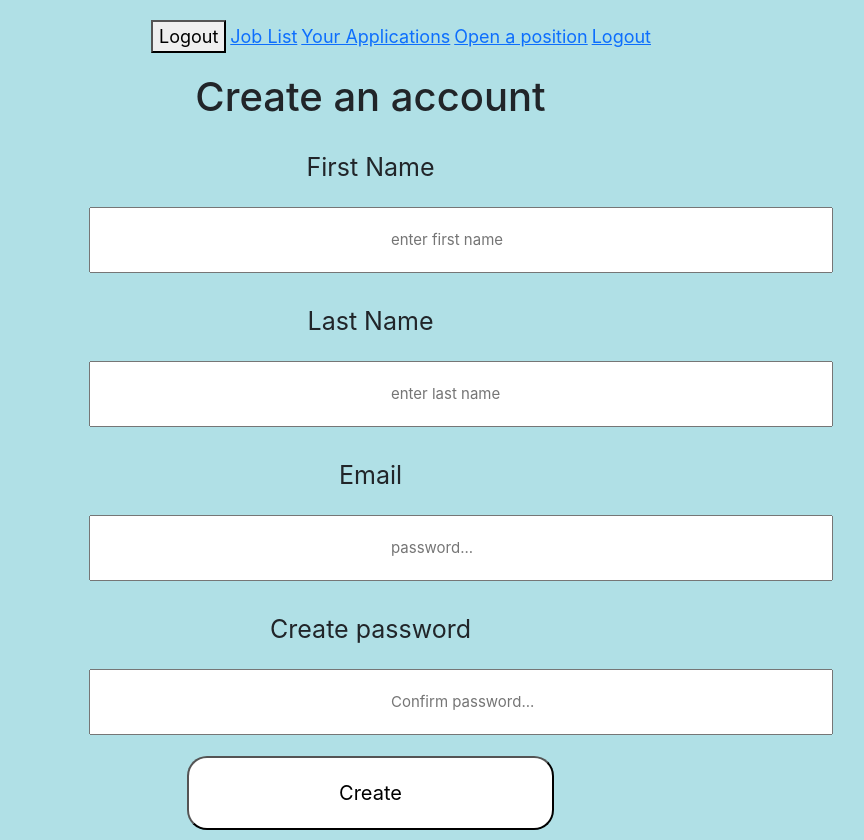
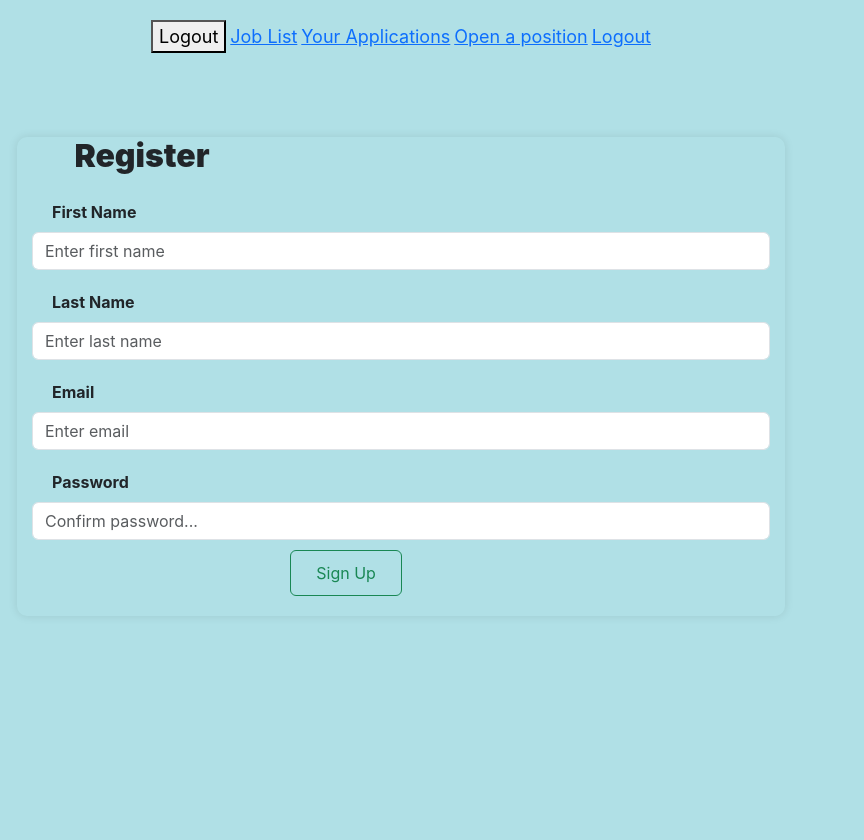
Before and after one commit to Kandedriva/final_project, a React (Create React App) app: page /register in a window 1280 px wide. Shown: the whole page, without its empty margins (239-1103 px from the left). After the commit the page ends 800 px from the top, so only its background shows below. Built offline with nearby package versions, Linux system fonts and the light colour scheme.

Commit message:
Change the CreateAccount component name to Register.js

```diff
--- a/src/components/App.js
+++ b/src/components/App.js
@@ -3,7 +3,7 @@ import { Route, Switch } from "react-router-dom";
 import Login from "./Login";
 import Welcome from "./Welcome";
 import CreateJob from "./CreateJob";
-import CreateAccount from "./CreateAccount";
+import Register from "./Register";
 import JobApplication from "./JobApplication";
 import NavBar from "./NavBar";
 import ApplicationList from "./ApplicationList";
@@ -42,7 +42,7 @@ function App(){
 <Login/>
 </Route>
 <Route exact path="/register">
-<CreateAccount/>
+<Register/>
 </Route>
 <Route exact path="/logout"> <Welcome /></Route>
 
--- a/src/components/CreateAccount.js
+++ /dev/null
@@ -1,97 +0,0 @@
-import React, { useState } from "react";
-import { useHistory } from "react-router-dom";
-
-
-
-
-
-        function CreateAccount() {
-            const [mouseOver, setmouseOver] = useState(false);
-            const [registration, setRegistration] = useState({
-                firstName: "",
-                lastName: "",
-                email: "",
-                password: ""
-            })
-            const history = useHistory()
-
-
-            function handleMouseOver(){
-                setmouseOver(true);
-
-            }
-
-            function handleMouseOut(){
-                setmouseOver(false);
-            }
-
-
-            function handleClick(event){
-                const name = event.target.name;
-                const value = event.target.value;
-                setRegistration({
-                    ...registration,
-                    [name]: value,
-                })
-            }
-
-            function handleUser(event){
-                event.preventDefault();
-                const newUser = {
-                    firstName: registration.firstName,
-                    lastName: registration.lastName,
-                    email: registration.email,
-                    password: registration.password
-                }
-
-                fetch("https://phase-2-banckend.onrender.com/users",{
-                    method: "POST",
-                    headers: {
-                        "content-type": "application/json"
-                    },
-                    body: JSON.stringify(newUser),
-                })
-                .then(response=>response.json())
-                .then(users=>{
-                    setRegistration({
-                        firstName: "",
-                        lastName: "",
-                        email: "",
-                        password: ""})
-                })
-                history.push("/login")
-
-
-
-                console.log("Submitted")
-
-            }
-
-            return (
-                <form className="accountForm" action="index.html" method="post" onSubmit={handleUser}>
-                <h1>Create an account</h1>
-                  <label htmlFor="fname">First Name</label>
-                  <input className="signUp" type="text" name="firstName" value={registration.firstName} placeholder="enter first name"  onChange={handleClick}/>
-                  <label htmlFor="lname">Last Name</label>
-                  <input className="signUp" type="text" name="lastName" value={registration.lastName} placeholder="enter last name"  onChange={handleClick}/>
-                  <label htmlFor="email">Email</label>
-                  <input className="signUp" type="text" name="email" value={registration.email} placeholder="password..."  onChange={handleClick}/>
-                  <label htmlFor="password">Create password </label><br />
-                  <input className="signUp" type="password" name="password" value={registration.password} placeholder="Confirm password..." onChange={handleClick} />
-                  <button
-                  type="submit"
-                  name="button"
-                  className="signUpButton"
-
-                  onMouseOut={handleMouseOut}
-                  style={mouseOver? {backgroundColor: "#00FFFF"}: { backgroundColor: "white"}}
-                  onMouseOver={handleMouseOver}
-                  >Create</button>
-                </form>
-
-            );
-          }
-
-
-
-export default CreateAccount;
--- /dev/null
+++ b/src/components/Register.js
@@ -0,0 +1,132 @@
+import React, { useState } from "react";
+import { useHistory } from "react-router-dom";
+import { Form, Button, FloatingLabel } from 'react-bootstrap';
+
+
+
+
+
+        function Register() {
+            const [mouseOver, setmouseOver] = useState(false);
+            const [registration, setRegistration] = useState({
+                firstName: "",
+                lastName: "",
+                email: "",
+                password: ""
+            })
+            const history = useHistory()
+
+
+            function handleMouseOver(){
+                setmouseOver(true);
+
+            }
+
+            function handleMouseOut(){
+                setmouseOver(false);
+            }
+
+
+            function handleClick(event){
+                const name = event.target.name;
+                const value = event.target.value;
+                setRegistration({
+                    ...registration,
+                    [name]: value,
+                })
+            }
+
+            function handleUser(event){
+                event.preventDefault();
+                const newUser = {
+                    firstName: registration.firstName,
+                    lastName: registration.lastName,
+                    email: registration.email,
+                    password: registration.password
+                }
+
+                fetch("https://phase-2-banckend.onrender.com/users",{
+                    method: "POST",
+                    headers: {
+                        "content-type": "application/json"
+                    },
+                    body: JSON.stringify(newUser),
+                })
+                .then(response=>response.json())
+                .then(users=>{
+                    setRegistration({
+                        firstName: "",
+                        lastName: "",
+                        email: "",
+                        password: ""})
+                })
+                history.push("/login")
+
+
+
+                console.log("Submitted")
+
+            }
+
+            return (
+                <div className="logIn">
+                <h2 className="logH2"><strong>Register</strong></h2>
+                <Form onSubmit={handleUser}>
+
+                <Form.Group controlId="formFirstName">
+                      <Form.Label>First Name</Form.Label>
+                      <Form.Control type="text" placeholder="Enter first name" name="firstName" value={registration.firstName}  onChange={handleClick}/>
+                    </Form.Group>
+
+                    <Form.Group controlId="formLastName">
+                      <Form.Label>Last Name</Form.Label>
+                      <Form.Control type="text" placeholder="Enter last name" name="lastName" value={registration.lastName}  onChange={handleClick}/>
+                    </Form.Group>
+
+                    <Form.Group controlId="formEmail">
+                      <Form.Label>Email</Form.Label>
+                      <Form.Control type="email" placeholder="Enter email" name="email" value={registration.email} onChange={handleClick}/>
+                    </Form.Group>
+
+                    <Form.Group controlId="formPassword">
+                      <Form.Label>Password</Form.Label>
+                      <Form.Control type="password" placeholder="Confirm password..." name="password" value={registration.password}  onChange={handleClick}/>
+                    </Form.Group>
+
+                    <Button
+                    name="button"
+                    type="submit"
+                    variant="outline-success"
+                    className="SignIn">
+                    Sign Up</Button>{' '}
+
+                    </Form>
+                </div>
+
+                // <form className="accountForm" action="index.html" method="post" onSubmit={handleUser}>
+                // <h1>Create an account</h1>
+                //   <label htmlFor="fname">First Name</label>
+                //   <input className="signUp" type="text" name="firstName" value={registration.firstName} placeholder="enter first name"  onChange={handleClick}/>
+                //   <label htmlFor="lname">Last Name</label>
+                //   <input className="signUp" type="text" name="lastName" value={registration.lastName} placeholder="enter last name"  onChange={handleClick}/>
+                //   <label htmlFor="email">Email</label>
+                //   <input className="signUp" type="text" name="email" value={registration.email} placeholder="password..."  onChange={handleClick}/>
+                //   <label htmlFor="password">Create password </label><br />
+                //   <input className="signUp" type="password" name="password" value={registration.password} placeholder="Confirm password..." onChange={handleClick} />
+                //   <button
+                //   type="submit"
+                //   name="button"
+                //   className="signUpButton"
+
+                //   onMouseOut={handleMouseOut}
+                //   style={mouseOver? {backgroundColor: "#00FFFF"}: { backgroundColor: "white"}}
+                //   onMouseOver={handleMouseOver}
+                //   >Create</button>
+                // </form>
+
+            );
+          }
+
+
+
+export default Register;
--- a/src/components/Welcome.js
+++ b/src/components/Welcome.js
@@ -42,7 +42,7 @@ name="button"
 <Button
 type="button"
 name="button"
-onClick={logInClick}
+onClick={createClick}
  variant="outline-success"
   className="sign">
   Register
```
Also changed, not shown: src/components/Try.js (+26 -18 lines).
